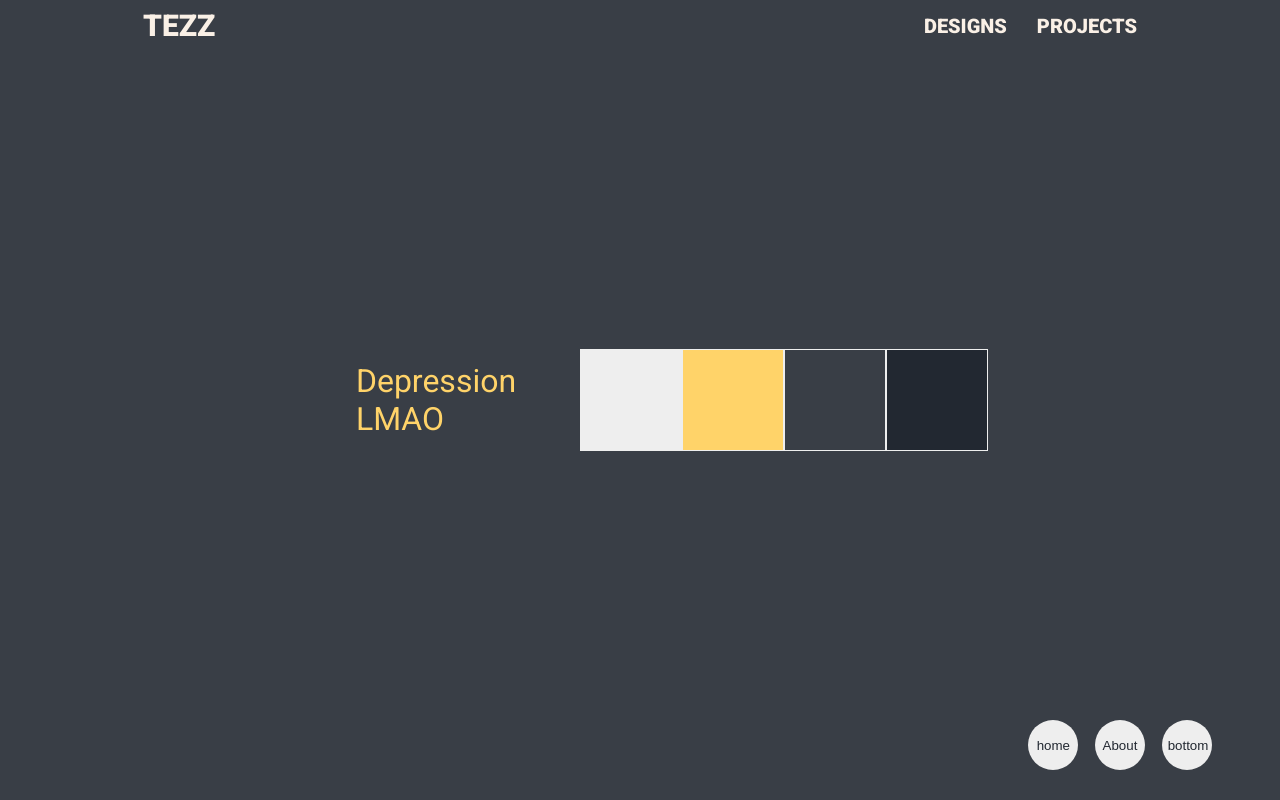
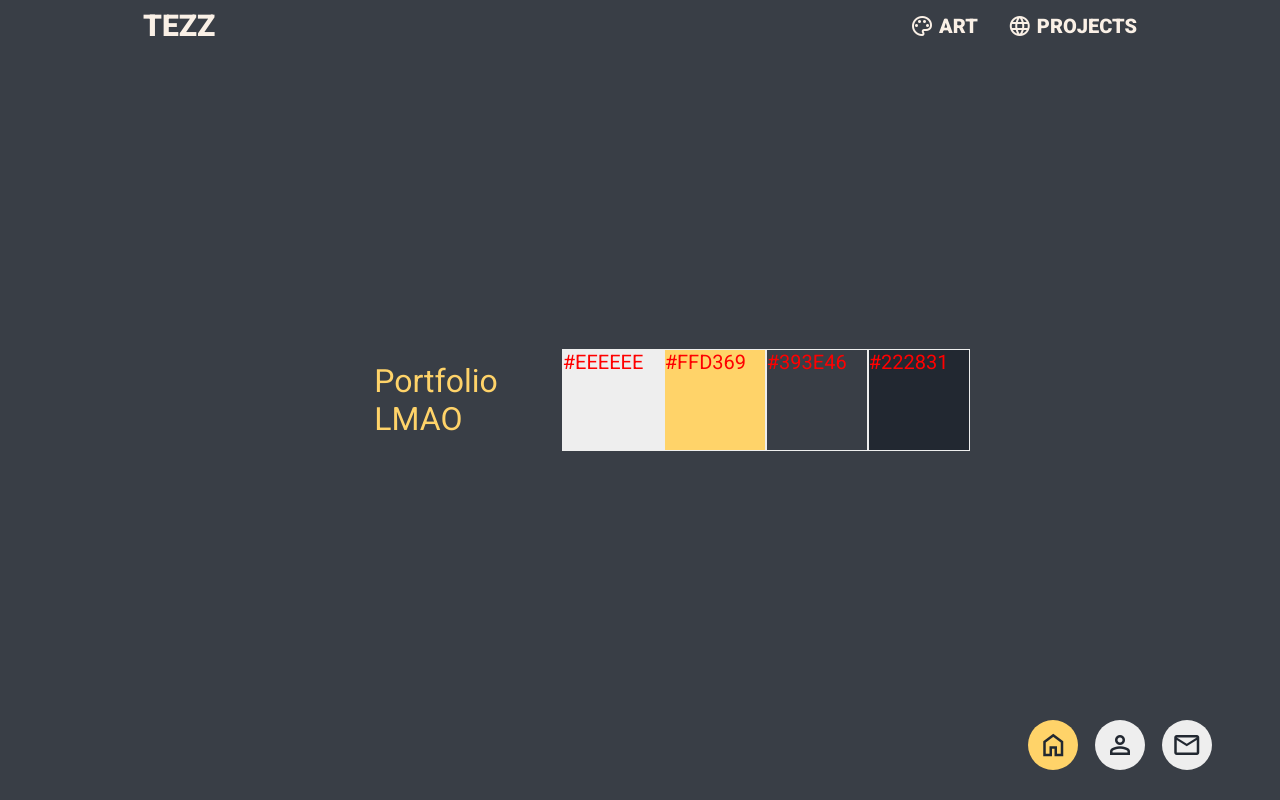
Before and after one commit to rjcmm/DECODER, a plain HTML site: page index.html in a window 1280 px wide. Shown: the top 800 px of the page. Drawn offline with nearby package versions, Linux system fonts and the light colour scheme.

Commit message:
Add files via upload

```diff
--- a/index.html
+++ b/index.html
@@ -8,6 +8,7 @@
     <link rel="preconnect" href="https://fonts.googleapis.com">
     <link rel="preconnect" href="https://fonts.gstatic.com" crossorigin>
     <link href="https://fonts.googleapis.com/css2?family=Roboto:wght@300;400;900&display=swap" rel="stylesheet">
+    <link href="https://fonts.googleapis.com/css2?family=Material+Symbols+Outlined" rel="stylesheet" />
 </head>
 
 <body>
@@ -17,21 +18,27 @@
                 <a href="#">tezz</a></div>
             <div class="navbutt">
                 <div>
-                    <a href="#">designs</a>
+                    <a href="#">
+                        <i class="material-symbols-outlined"> palette </i>
+                        ART
+                    </a>
                 </div>
                 <div>
-                    <a href="#">projects</a>
+                    <a href="#">
+                        <i class="material-symbols-outlined"> language </i>
+                        projects
+                    </a>
                 </div>
             </div>
         </div>
     </header>
 
     <section class="section home">
-        <p>Depression <br>LMAO</p>
-        <div class="box b1"></div>
-        <div class="box b2"></div>
-        <div class="box b3"></div>
-        <div class="box b4"></div>
+        <p>Portfolio <br>LMAO</p>
+        <div class="box b1">#EEEEEE</div>
+        <div class="box b2">#FFD369</div>
+        <div class="box b3">#393E46</div>
+        <div class="box b4">#222831</div>
 
 
     </section>
@@ -44,9 +51,21 @@
         <p>contact</p>
     </section>
     <div class="sidebutt">
-        <button class="topButt">home</button>
-        <button class="abtButt">About</button>
-        <button class="botButt">bottom</button>
+        <button id="topButt" class="aButt">
+            <i class="material-symbols-outlined">
+            home
+            </i>
+        </button>
+        <button id="abtButt">
+            <i class="material-symbols-outlined">
+            person
+            </i>
+        </button>
+        <button id="botButt">
+            <i class="material-symbols-outlined">
+            mail
+            </i>
+        </button>
     </div>
     <script src="script.js"></script>
 </body>
```
